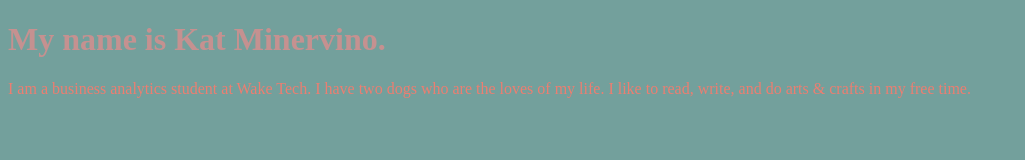
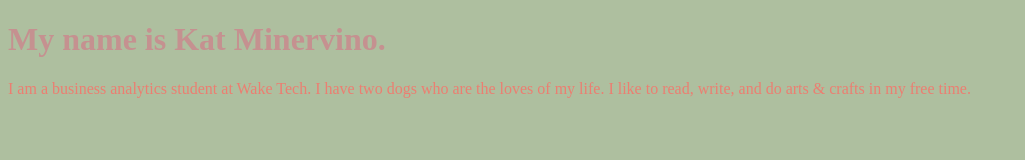
Before and after one commit to katdumpling/katdumpling.github.io, a plain HTML site: page index.html in a window 1280 px wide. Shown: the whole page, without its empty margins (0-1025 px from the left). Drawn offline with Linux system fonts and the light colour scheme.

Commit message:
Update index.html
Change background color.

```diff
--- a/index.html
+++ b/index.html
@@ -4,7 +4,7 @@
         <title> My Personal Introduction </title>
         <style>
             body {
-                background-color:#73A09C
+                background-color:#AEBF9F
             }
             h1 {
                 color: #C59190
```
